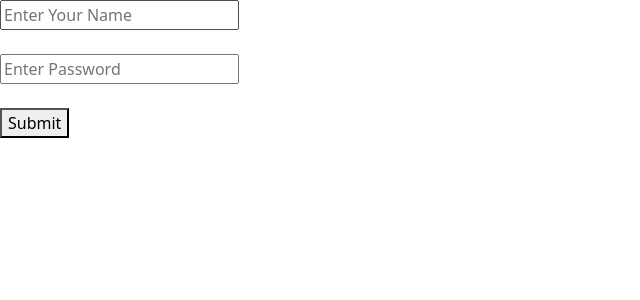
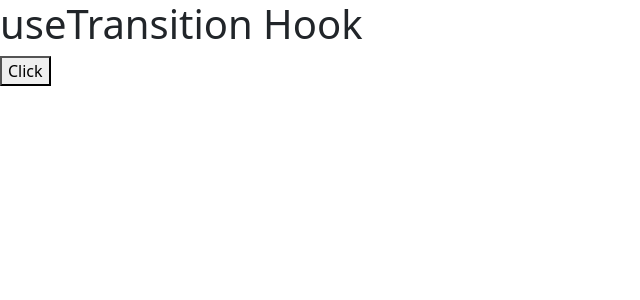
Before and after one commit to sumitbasu116/react-blog, a React (Vite) app: page / in a window 1280 px wide. Shown: the top 300 px of the page, without its empty margins (0-640 px from the left). Built offline with nearby package versions, Linux system fonts and the light colour scheme.

Commit message:
useTransition hook part1-basic structure before actual logic

```diff
--- a/src/App.jsx
+++ b/src/App.jsx
@@ -1,35 +1,21 @@
+import { useState } from "react";
 
-import { useFormStatus } from "react-dom";
 
 function App() {
 
-  const handleForm=async ()=>{
-    await new Promise(res=>setTimeout(res,2000));
-    console.log("Submit");
-  }
+  const [pending,setPending] = useState(null);
 
-  const CustomerForm=()=>{
-    const {pending}=useFormStatus(null);
-    console.log(pending);
+  const handleButton=()=>{
+    setPending(true);
+    //big logic execution which takes 2sec
 
-    return(
-      <div>
-        <input type="text" placeholder="Enter Your Name"/>
-        <br />
-        <br />
-        <input type="text" placeholder="Enter Password"/>
-        <br />
-        <br />
-        <button disabled={pending}>{pending?'Submitting...':'Submit'}</button>
-      </div>
-    )
+    setPending(false);
   }
 
   return (
     <div>
-      <form action={handleForm}>
-        <CustomerForm/>
-      </form>
+      <h1>useTransition Hook</h1>
+      <button disabled={pending} onClick={handleButton}>Click</button>
     </div>
   )
 }
```
